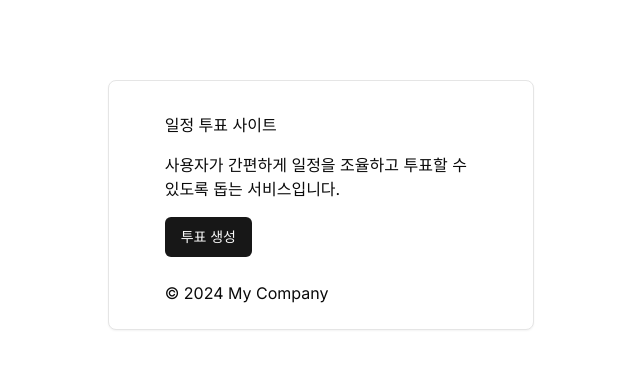
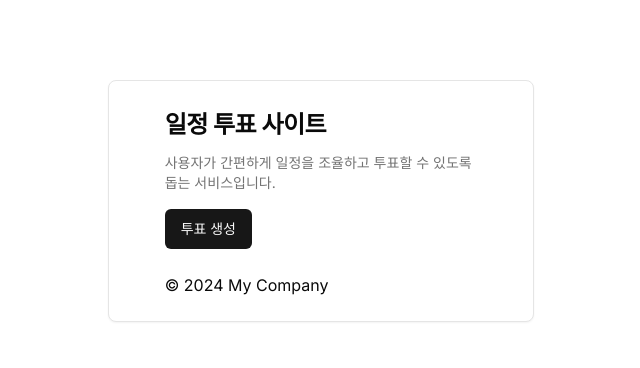
Before and after one commit to ienrum/vote-app, a Next.js app: page / in a window 1280 px wide. Shown: the top 368 px of the page, without its empty margins (319-959 px from the left). Built offline with nearby package versions, Linux system fonts and the light colour scheme.

Commit message:
style: 시작 페이지 스타일 수정

```diff
--- a/app/page.tsx
+++ b/app/page.tsx
@@ -1,13 +1,13 @@
 import { Button } from "@/components/ui/button";
-import { Card } from "@/components/ui/card";
+import { Card, CardDescription, CardTitle } from "@/components/ui/card";
 import Link from "next/link";
 export default function Home() {
   return (
     <>
-      <h1>일정 투표 사이트</h1>
-      <h3 className="mt-4">
+      <CardTitle>일정 투표 사이트</CardTitle>
+      <CardDescription className="mt-4">
         사용자가 간편하게 일정을 조율하고 투표할 수 있도록 돕는 서비스입니다.
-      </h3>
+      </CardDescription>
       <Link href="/create-vote">
         <Button className="mt-4">투표 생성</Button>
       </Link>
```
